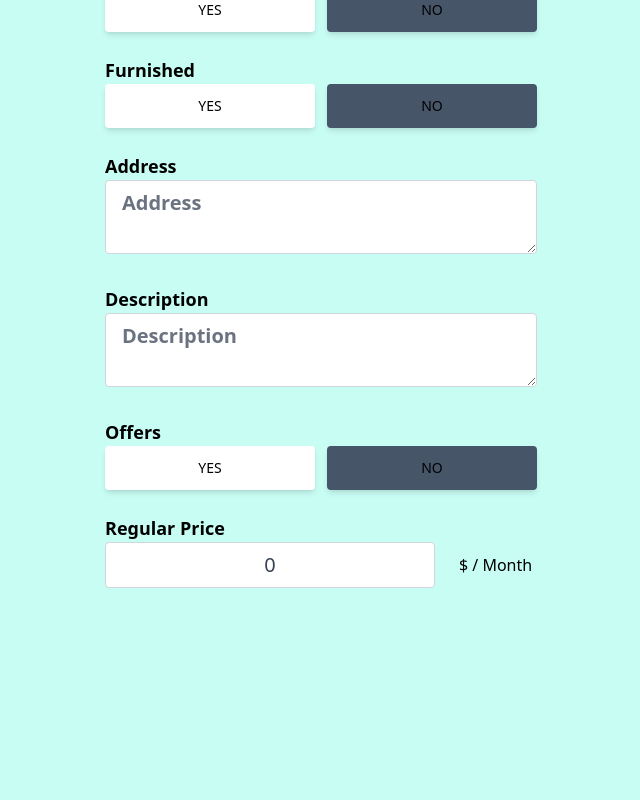
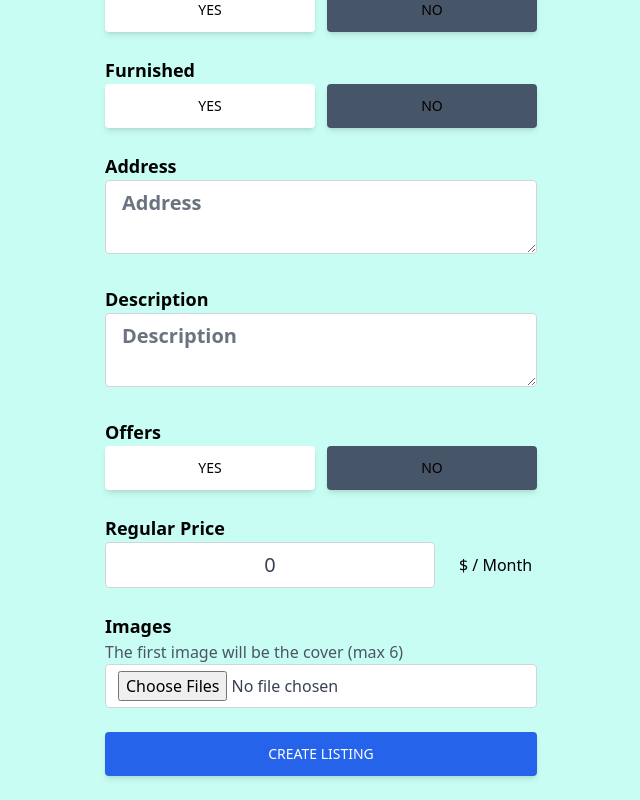
Before and after one commit to FaizanSurani/realtor-clone-react, a React (Vite) app: page /create-listing in a window 1280 px wide. Shown: the part 464-1264 px from the top of the page, without its empty margins (319-959 px from the left). Before the commit the page ends 1076 px from the top, so only its background shows below. Built offline with nearby package versions, Linux system fonts and the light colour scheme; no server answers.

Commit message:
Create the create listing page UI

```diff
--- a/src/pages/CreateListing.jsx
+++ b/src/pages/CreateListing.jsx
@@ -241,6 +241,26 @@ export default function CreateListing() {
             </div>
           </div>
         )}
+        <div className="mb-6">
+          <p className="text-lg font-semibold">Images</p>
+          <p className="text-gray-600">
+            The first image will be the cover (max 6)
+          </p>
+          <input
+            type="file"
+            id="images"
+            onChange={onChange}
+            accept=".jpg, .png, .jpeg"
+            multiple
+            required
+            className="w-full px-3 py-1.5 text-gray-700 bg-white border border-gray-300 rounded transition duration-150 ease-in-out focus:bg-white focus:border-slate-600"
+          />
+        </div>
+        <button
+          type="submit"
+          className="mb-6 w-full uppercase font-medium px-7 py-3 bg-blue-600 text-white text-sm transition rounded duration-150 ease-in-out shadow-md hover:bg-blue-700 hover:shadow-lg focus:bg-blue-700 focus:shadow-lg active:bg-blue-800 active:shadow-lg">
+          Create Listing
+        </button>
       </form>
     </main>
   );
```
